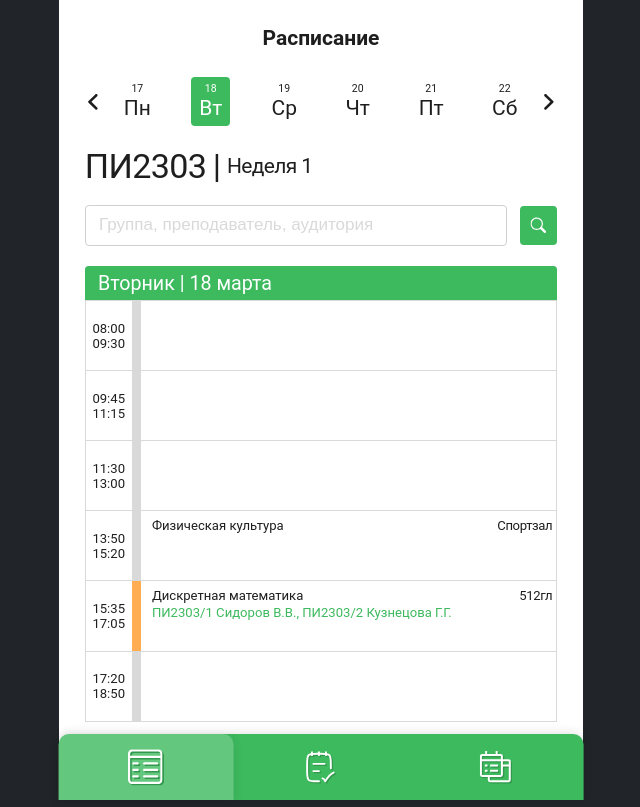
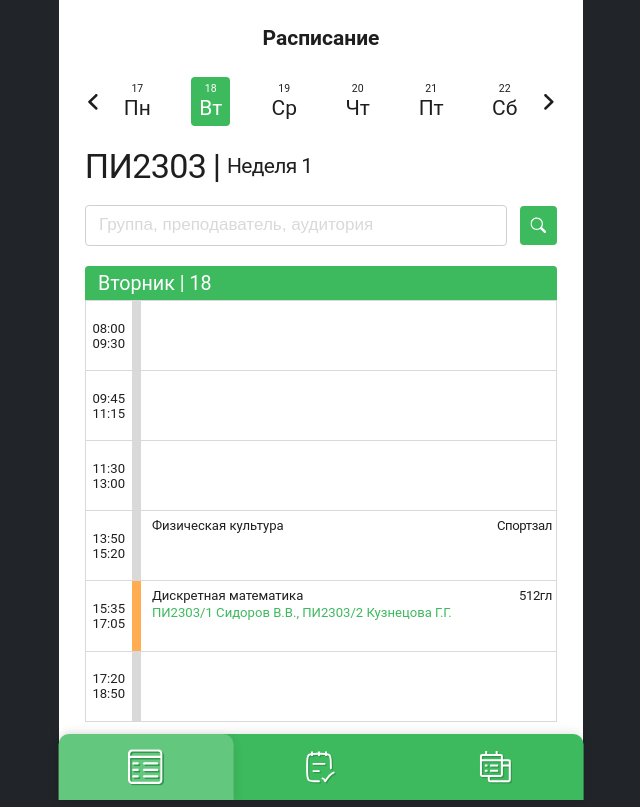
Before and after one commit to BONK327/Sked, a Vue app: page / in a window 1280 px wide. Shown: the whole page, without its empty margins (319-959 px from the left). Built offline with nearby package versions, Linux system fonts and the light colour scheme.

Commit message:
swiper and slider

```diff
--- a/package.json
+++ b/package.json
@@ -9,7 +9,9 @@
   "dependencies": {
     "@twa-dev/sdk": "^8.0.2",
     "core-js": "^3.8.3",
+    "swiper": "^8.4.7",
     "vue": "^3.2.13",
+    "vue-awesome-swiper": "^5.0.1",
     "vue-router": "^4.0.3",
     "vuex": "^4.0.2"
   },
--- a/src/components/Sked/ScheduleTable.vue
+++ b/src/components/Sked/ScheduleTable.vue
@@ -1,107 +1,99 @@
 <template>
-  <section
-      class="table"
-      @touchstart="handleTouchStart"
-      @touchmove="handleTouchMove"
-      @touchend="handleTouchEnd"
-      @mousedown="handleMouseDown"
-      @mouseup="handleMouseUp"
-      @mouseleave="handleMouseLeave"
-  >
-    <h2 class="table__title">{{ formattedDate }}</h2>
-    <ScheduleTableContent />
+  <section>
+    <swiper
+        class="table-swiper"
+        :slides-per-view="1"
+        :space-between="50"
+        @swiper="onSwiper"
+        @slide-change="onSlideChange"
+        :initial-slide="initialSlide"
+        :key="swiperKey"
+    >
+      <swiper-slide v-for="(day, index) in days" :key="index">
+        <section class="table">
+          <h2 class="table__title">
+            {{ day?.fullDayName || '' }} | {{ day?.date || '' }} {{ day?.month || '' }}
+          </h2>
+          <ScheduleTableContent :day-index="index" />
+        </section>
+      </swiper-slide>
+    </swiper>
   </section>
 </template>
 
 <script>
+import { Swiper, SwiperSlide } from 'swiper/vue'
+import 'swiper/css'
 import { mapGetters, mapActions } from 'vuex'
 import ScheduleTableContent from "@/components/Sked/ScheduleTableContent.vue"
 
 export default {
   name: 'ScheduleTable',
   components: {
+    Swiper,
+    SwiperSlide,
     ScheduleTableContent
   },
   data() {
     return {
-      touchStartX: null,
-      touchStartY: null,
-      mouseStartX: null,
-      isSwiping: false,
-      swipeThreshold: 50
+      swiperInstance: null,
+      localSelectedDayIndex: 0 // Track the selected day index locally
     }
   },
   computed: {
-    ...mapGetters(['selectedDay', 'days']),
-    formattedDate() {
-      if (this.selectedDay) {
-        return `${this.selectedDay.fullDayName} | ${this.selectedDay.date} ${this.selectedDay.month}`
-      }
-      return ''
+    ...mapGetters(['days', 'selectedDayIndex', 'monthNames', 'currentWeekType']),
+    initialSlide() {
+      // Initialize with the stored selected day index
+      return this.localSelectedDayIndex;
+    },
+    swiperKey() {
+      // Include currentWeekType to force swiper recreation when week changes
+      return `${this.currentWeekType}`;
     }
   },
   methods: {
-    ...mapActions(['navigateDay']),
+    ...mapActions(['setSelectedDay']),
 
-    handleTouchStart(e) {
-      this.touchStartX = e.touches[0].clientX
-      this.touchStartY = e.touches[0].clientY
-      this.isSwiping = false
+    onSwiper(swiper) {
+      this.swiperInstance = swiper;
+      // Set initial slide based on localSelectedDayIndex
+      swiper.slideTo(this.localSelectedDayIndex);
     },
 
-    handleTouchMove(e) {
-      if (!this.touchStartX) return
-
-      const deltaX = e.touches[0].clientX - this.touchStartX
-      const deltaY = e.touches[0].clientY - this.touchStartY
-
-      if (Math.abs(deltaX) > Math.abs(deltaY)) {
-        e.preventDefault()
-        this.isSwiping = true
+    onSlideChange(swiper) {
+      const dayIndex = swiper.activeIndex;
+      this.localSelectedDayIndex = dayIndex; // Update local index
+      if (this.days[dayIndex]) {
+        this.setSelectedDay({
+          ...this.days[dayIndex],
+          dayIndex: dayIndex
+        });
       }
     },
-
-    handleTouchEnd(e) {
-      if (!this.touchStartX || !this.isSwiping) return
-
-      const deltaX = e.changedTouches[0].clientX - this.touchStartX
-      if (Math.abs(deltaX) > this.swipeThreshold) {
-        this.navigateDay(deltaX > 0 ? -1 : 1)
-      }
-
-      this.resetTouch()
+  },
+  watch: {
+    // When days change (week switch), reset to the stored day index
+    days() {
+      this.$nextTick(() => {
+        if (this.swiperInstance && this.localSelectedDayIndex !== undefined) {
+          this.swiperInstance.slideTo(this.localSelectedDayIndex);
+        }
+      });
     },
 
-    handleMouseDown(e) {
-      this.mouseStartX = e.clientX
-      this.isSwiping = false
-    },
-
-    handleMouseUp(e) {
-      if (!this.mouseStartX || !this.isSwiping) return
-
-      const deltaX = e.clientX - this.mouseStartX
-      if (Math.abs(deltaX) > this.swipeThreshold) {
-        this.navigateDay(deltaX > 0 ? -1 : 1)
+    // Handle external changes to selectedDayIndex
+    selectedDayIndex(newIndex) {
+      if (newIndex !== undefined && newIndex !== this.localSelectedDayIndex) {
+        this.localSelectedDayIndex = newIndex;
+        if (this.swiperInstance) {
+          this.swiperInstance.slideTo(newIndex);
+        }
       }
-
-      this.resetMouse()
-    },
-
-    handleMouseLeave() {
-      this.resetMouse()
-    },
-
-    resetTouch() {
-      this.touchStartX = null
-      this.touchStartY = null
-      this.isSwiping = false
-    },
-
-    resetMouse() {
-      this.mouseStartX = null
-      this.isSwiping = false
     }
+  },
+  created() {
+    // Initialize localSelectedDayIndex with the store value
+    this.localSelectedDayIndex = this.selectedDayIndex || 0;
   }
 }
 </script>
@@ -188,4 +180,13 @@ export default {
         font-size: 1.2rem
       @include respond(phone)
         font-size: 1.2rem
+
+.table-swiper
+  width: 100%
+  height: 100%
+
+
+.swiper-slide
+  height: 100%
+
 </style>
--- a/src/components/Sked/ScheduleTableContent.vue
+++ b/src/components/Sked/ScheduleTableContent.vue
@@ -1,104 +1,65 @@
 <template>
-  <table class="table__content">
+  <table v-if="normalizedRows.length" class="table__content">
     <tbody>
     <ScheduleTableRow v-for="(row, index) in normalizedRows" :key="index" :row="row"/>
     </tbody>
   </table>
+  <div v-else class="no-data">
+    Нет данных для отображения
+  </div>
 </template>
 
 <script>
-import { mapActions } from 'vuex'
+import {mapActions} from 'vuex'
 import ScheduleTableRow from './ScheduleTableRow.vue'
 
 const defaultRows = [
-  { time: '08:00<br>09:30', type: 'seminar' },
-  { time: '09:45<br>11:15', type: 'seminar' },
-  { time: '11:30<br>13:00', type: 'seminar' },
-  { time: '13:50<br>15:20', type: 'seminar' },
-  { time: '15:35<br>17:05', type: 'seminar' },
-  { time: '17:20<br>18:50', type: 'seminar' },
+  {time: '08:00<br>09:30', type: 'seminar'},
+  {time: '09:45<br>11:15', type: 'seminar'},
+  {time: '11:30<br>13:00', type: 'seminar'},
+  {time: '13:50<br>15:20', type: 'seminar'},
+  {time: '15:35<br>17:05', type: 'seminar'},
+  {time: '17:20<br>18:50', type: 'seminar'},
 ];
 
 const saturdayRows = [
-  { time: '08:00<br>09:30', type: 'seminar' },
-  { time: '09:45<br>11:15', type: 'seminar' },
-  { time: '11:30<br>13:00', type: 'seminar' },
-  { time: '13:15<br>14:45', type: 'seminar' },
-  { time: '15:00<br>16:30', type: 'seminar' },
-  { time: '16:45<br>18:15', type: 'seminar' },
+  {time: '08:00<br>09:30', type: 'seminar'},
+  {time: '09:45<br>11:15', type: 'seminar'},
+  {time: '11:30<br>13:00', type: 'seminar'},
+  {time: '13:15<br>14:45', type: 'seminar'},
+  {time: '15:00<br>16:30', type: 'seminar'},
+  {time: '16:45<br>18:15', type: 'seminar'},
 ];
+
 export default {
   name: 'ScheduleTableContent',
   components: {
     ScheduleTableRow
   },
-  data() {
-    return {
-      rows: [
-        {
-          time: '08:00<br>09:30',
-          type: 'lection',
-          lesson: 'Веб-дизайн и интернет-программирование',
-          teacher: 'ПИ2303/1 Лаптев С.В., ПИ2303/2 Чемарина А.В',
-          room: '635гл'
-        },
-        {
-          time: '09:45<br>11:15',
-          type: 'lection',
-          lesson: 'Веб-дизайн и интернет-программирование',
-          teacher: 'ПИ2303/1 Лаптев С.В., ПИ2303/2 Чемарина А.В',
-          room: '635гл'
-        },{
-          time: '11:30<br>13:00',
-          type: 'lection',
-          lesson: 'Веб-дизайн и интернет-программирование',
-          teacher: 'ПИ2303/1 Лаптев С.В., ПИ2303/2 Чемарина А.В',
-          room: '635гл'
-        },
-        {
-          time: '13:50<br>15:20',
-          type: 'lection',
-          lesson: 'Веб-дизайн и интернет-программирование',
-          teacher: 'ПИ2303/1 Лаптев С.В., ПИ2303/2 Чемарина А.В',
-          room: '635гл'
-        },
-        {
-          time: '15:35<br>17:05',
-          type: 'lection',
-          lesson: 'Веб-дизайн и интернет-программирование',
-          teacher: 'ПИ2303/1 Лаптев С.В., ПИ2303/2 Чемарина А.В',
-          room: '635гл'
-        },
-        {
-          time: '17:20<br>18:50',
-          lesson: 'Веб-дизайн и интернет-программирование',
-          teacher: 'ПИ2303/1 Лаптев С.В., ПИ2303/2 Чемарина А.В',
-          room: '209гл'
-        },
-
-      ]
+  props: {
+    dayIndex: {
+      type: Number,
+      required: true
     }
   },
   computed: {
     currentDaySchedule() {
-      const dayIndex = this.$store.getters.selectedDayIndex;
-      return this.$store.getters.currentWeekSchedule[dayIndex] || [];
+      return this.$store.getters.currentWeekSchedule[this.dayIndex] || [];
     },
     timeSlots() {
-      const dayIndex = this.$store.getters.selectedDayIndex;
-      return dayIndex === 5 ? saturdayRows : defaultRows;
+      return this.dayIndex === 5 ? saturdayRows : defaultRows
     },
     normalizedRows() {
       return this.timeSlots.map(defaultRow => {
-        const dataRow = this.currentDaySchedule.find(r => r.time === defaultRow.time) || {};
+        const dataRow = this.currentDaySchedule.find(r => r.time === defaultRow.time) || {}
         return {
           ...defaultRow,
           type: dataRow.type || defaultRow.type,
           lesson: dataRow.lesson || '',
           teacher: dataRow.teacher || '',
           room: dataRow.room || ''
-        };
-      });
+        }
+      })
     }
   },
   methods: {
--- a/src/components/Sked/ScheduleTableRow.vue
+++ b/src/components/Sked/ScheduleTableRow.vue
@@ -1,12 +1,5 @@
 <template>
-  <tr
-      class="table__content-row"
-      @dblclick="handleCellInteraction"
-      @mousedown="startLongPress"
-      @mouseup="endLongPress"
-      @touchstart="startLongPress"
-      @touchend="endLongPress"
-  >
+  <tr class="table__content-row">
     <td class="table__content-row-time" v-html="row.time"></td>
     <td :class="['table__content-row-color', `table__content-row-color--${row.type}`]"></td>
     <td class="table__content-row-lesson">
@@ -39,7 +32,7 @@
 </template>
 
 <script>
-import { mapActions, mapGetters } from 'vuex'
+import { mapGetters } from 'vuex'
 
 export default {
   name: 'ScheduleTableRow',
@@ -47,11 +40,6 @@ export default {
     row: {
       type: Object,
       required: true
-    }
-  },
-  data() {
-    return {
-      longPressTimer: null
     }
   },
   computed: {
@@ -69,41 +57,6 @@ export default {
     }
   },
   methods: {
-    ...mapActions(['addNote', 'openNoteDialog']),
-    handleCellInteraction() {
-      if (!this.isLessonExists) return
-      const selectedDate = this.selectedDay?.originalDate?.toISOString().split('T')[0] || new Date().toISOString().split('T')[0]
-      let note = this.getNotes.find(note =>
-          note.lesson === this.row.lesson &&
-          note.time === this.row.time &&
-          note.date === selectedDate
-      )
-
-      if (!note) {
-        note = {
-          id: Date.now(),
-          lesson: this.row.lesson,
-          time: this.row.time,
-          content: '',
-          date: selectedDate,
-          teacher: this.row.teacher,
-          room: this.row.room
-        }
-        this.addNote(note)
-      }
-
-      this.openNoteDialog(note.id)
-    },
-    startLongPress(e) {
-      if (!this.isLessonExists) return // Блокируем если пары нет
-      e.preventDefault()
-      this.longPressTimer = setTimeout(() => {
-        this.handleCellInteraction()
-      }, 500)
-    },
-    endLongPress() {
-      clearTimeout(this.longPressTimer)
-    },
     handleNoteClick(e) {
       if (!this.isLessonExists) {
         e.preventDefault()
@@ -122,7 +75,7 @@ export default {
       )
 
       if (note) {
-        this.openNoteDialog(note.id)
+        this.$store.dispatch('openNoteDialog', note.id)
       }
     }
   }
--- a/src/components/Sked/Slider.vue
+++ b/src/components/Sked/Slider.vue
@@ -1,5 +1,6 @@
 <template>
   <section class="slider">
+    <!-- Стрелки -->
     <svg
         class="slider__left"
         :class="{ 'slider__arrow-disabled': weekOffset <= -2 }"
@@ -51,33 +52,46 @@
 </template>
 
 <script>
-import { mapActions } from 'vuex'
+import { mapActions, mapGetters } from 'vuex'
 
 export default {
   name: 'Slider',
   data() {
+    const today = new Date()
+    let weekOffset = 0
+
+    // Если сегодня воскресенье, стартуем со следующей недели
+    if(today.getDay() === 0) {
+      weekOffset = 1
+    }
+
     return {
-      weekOffset: 0,
+      weekOffset,
       weekDays: ['Пн', 'Вт', 'Ср', 'Чт', 'Пт', 'Сб'],
       fullDayNames: ['Понедельник', 'Вторник', 'Среда', 'Четверг', 'Пятница', 'Суббота'],
       monthNames: ['января', 'февраля', 'марта', 'апреля', 'мая', 'июня', 'июля', 'августа', 'сентября', 'октября', 'ноября', 'декабря'],
       days: [],
-      selectedDate: null // Будем хранить полную дату выбранного дня
-    };
+      selectedDate: null,
+      todayAdjusted: new Date()
+    }
+  },
+  computed: {
+    ...mapGetters(['selectedDayIndex', 'days', 'currentWeekType']),
+    currentDayIndex() {
+      const today = new Date()
+      if (today.getDay() === 0) return 0 // Если воскресенье, показываем понедельник
+      return today.getDay() - 1
+    }
   },
   methods: {
-    ...mapActions(['setSelectedDay']),
+    ...mapActions(['setSelectedDay', 'setCurrentWeekType']),
 
     handleDayClick(index) {
-      const clickedDate = new Date();
-      clickedDate.setDate(clickedDate.getDate() + this.weekOffset * 7);
-      const dayDiff = clickedDate.getDay() === 0 ? 6 : clickedDate.getDay() - 1;
-      clickedDate.setDate(clickedDate.getDate() - dayDiff + index);
+      const clickedDate = new Date(this.days[index].originalDate);
+      this.selectedDate = clickedDate;
 
-      this.selectedDate = clickedDate;
+      // Обновляем дни, сохраняя выбранную дату
       this.updateDays();
-
-      // Обновляем тип недели только при клике на день
       this.updateWeekType();
 
       this.setSelectedDay({
@@ -89,11 +103,6 @@ export default {
       });
     },
 
-    getDayOfWeekName(date) {
-      const days = ['Вс', 'Пн', 'Вт', 'Ср', 'Чт', 'Пт', 'Сб'];
-      return days[date.getDay()];
-    },
-
     isSameDay(date1, date2) {
       return date1.getDate() === date2.getDate() &&
           date1.getMonth() === date2.getMonth() &&
@@ -102,35 +111,59 @@ export default {
 
     updateDays() {
       const today = new Date();
-      const currentDate = today.getDate();
-      const currentMonth = today.getMonth();
-      const currentYear = today.getFullYear();
 
-      const weekStart = new Date(today);
-      weekStart.setDate(today.getDate() + this.weekOffset * 7);
+      // Если сегодня воскресенье, переключаем на понедельник следующей недели
+      if(today.getDay() === 0) {
+        this.todayAdjusted = new Date(today);
+        this.todayAdjusted.setDate(today.getDate() + 1);
+        // Устанавливаем смещение на следующую неделю, если еще не установлено
+        if(this.weekOffset === 0) this.weekOffset = 1;
+      } else {
+        this.todayAdjusted = new Date(today);
+      }
+
+      const weekStart = new Date();
+      weekStart.setDate(weekStart.getDate() + this.weekOffset * 7);
       const dayDiff = weekStart.getDay() === 0 ? 6 : weekStart.getDay() - 1;
       weekStart.setDate(weekStart.getDate() - dayDiff);
 
-      this.days = this.weekDays.map((day, index) => {
+      const newDays = this.weekDays.map((day, index) => {
         const date = new Date(weekStart);
         date.setDate(weekStart.getDate() + index);
 
-        const isCurrentDay = this.isSameDay(date, today);
-        const isSelectedDay = this.selectedDate && this.isSameDay(date, this.selectedDate);
+        const isCurrentDay = this.isSameDay(date, this.todayAdjusted);
+        // Если есть выбранная дата, проверяем соответствие дня недели
+        const isSelectedDay = this.selectedDate
+            ? date.getDay() === this.selectedDate.getDay()
+            : isCurrentDay; // Если нет выбранной даты, активным будет текущий день
 
         return {
           date: date.getDate().toString().padStart(2, '0'),
           weekDay: day,
-          isActive: isSelectedDay,
-          isCurrentDay: isCurrentDay
+          fullDayName: this.fullDayNames[index],
+          month: this.monthNames[date.getMonth()],
+          originalDate: date,
+          isCurrentDay: isCurrentDay,
+          isActive: isSelectedDay
         };
       });
 
-      // Если это первая загрузка и ничего не выбрано, выбираем текущий день
-      if (!this.selectedDate && this.weekOffset === 0) {
-        const currentDayIndex = this.days.findIndex(day => day.isCurrentDay);
-        if (currentDayIndex !== -1) {
-          this.handleDayClick(currentDayIndex);
+      this.$store.commit('SET_DAYS', newDays);
+      this.days = newDays;
+
+      // Если это начальная загрузка, устанавливаем текущий день как выбранный
+      if (!this.selectedDate) {
+        const activeDay = newDays.find(day => day.isActive);
+        if (activeDay) {
+          this.selectedDate = activeDay.originalDate;
+          const index = newDays.findIndex(day => day.isActive);
+          this.setSelectedDay({
+            fullDayName: activeDay.fullDayName,
+            date: activeDay.date,
+            month: activeDay.month,
+            originalDate: activeDay.originalDate,
+            dayIndex: index
+          });
         }
       }
     },
@@ -138,25 +171,55 @@ export default {
     prevWeek() {
       if (this.weekOffset > -2) {
         this.weekOffset--;
+        // Сохраняем индекс выбранного дня перед обновлением
+        const selectedIndex = this.days.findIndex(day => day.isActive);
         this.updateDays();
+        // Восстанавливаем выбранный день после обновления
+        if (selectedIndex >= 0) {
+          this.handleDayClick(selectedIndex);
+        }
       }
     },
 
     nextWeek() {
       if (this.weekOffset < 2) {
         this.weekOffset++;
+        // Сохраняем индекс выбранного дня перед обновлением
+        const selectedIndex = this.days.findIndex(day => day.isActive);
         this.updateDays();
+        // Восстанавливаем выбранный день после обновления
+        if (selectedIndex >= 0) {
+          this.handleDayClick(selectedIndex);
+        }
       }
     },
+
     updateWeekType() {
-      const weekType = this.$store.getters.getWeekTypeByOffset(this.weekOffset);
-      this.$store.dispatch('setCurrentWeekType', weekType);
+      const weekType = this.$store.getters.getWeekTypeByOffset(this.weekOffset)
+      this.$store.dispatch('setCurrentWeekType', weekType)
     }
   },
+  watch: {
+    selectedDayIndex(newIndex) {
+      if (newIndex !== undefined && this.days[newIndex]) {
+        const day = this.days[newIndex];
+        this.selectedDate = day.originalDate;
+
+        // Обновляем активные дни
+        this.days.forEach((d, i) => {
+          d.isActive = i === newIndex;
+        });
+      }
+    },
+  },
   mounted() {
-    this.updateDays();
+    const today = new Date()
+    if(today.getDay() === 0) {
+      this.weekOffset = 1
+    }
+    this.updateDays()
   }
-};
+}
 </script>
 
 <style lang="sass" scoped>
@@ -270,9 +333,9 @@ export default {
 
 .date-flip-enter-from
   opacity: 0
-  transform: translateY(-10px)
+  transform: translateY(-1rem)
 
 .date-flip-leave-to
   opacity: 0
-  transform: translateY(10px)
+  transform: translateY(1rem)
 </style>
--- a/src/components/Sked/sked.vue
+++ b/src/components/Sked/sked.vue
@@ -18,8 +18,10 @@ import Buttons from "@/components/UI/Buttons.vue";
 
 export default {
   name: 'sked',
-  components: {Header, Buttons, ScheduleTable, Search, GroupInfo, Slider}
-
+  components: {Header, Buttons, ScheduleTable, Search, GroupInfo, Slider},
+  mounted() {
+    this.$store.dispatch('updateDays')
+  }
 }
 </script>
 
--- a/src/store/index.js
+++ b/src/store/index.js
@@ -5,6 +5,8 @@ export default createStore({
         notes: JSON.parse(localStorage.getItem('notes')) || [],
         activeTab: 'schedule',
         selectedDay: null,
+        selectedDayIndex: 0,
+        days: [],
         isAddNoteModalOpen: false,
         availableLessons: [],
         activeNoteId: null,
@@ -14,8 +16,7 @@ export default createStore({
             noteId: null
         },
         currentWeekOffset: 0,
-        selectedDayIndex: null,
-        days: [],
+
         weekDays: ['Пн', 'Вт', 'Ср', 'Чт', 'Пт', 'Сб'],
         fullDayNames: ['Понедельник', 'Вторник', 'Среда', 'Четверг', 'Пятница', 'Суббота'],
         monthNames: ['января', 'февраля', 'марта', 'апреля', 'мая', 'июня', 'июля', 'августа', 'сентября', 'октября', 'ноября', 'декабря'],
@@ -39,6 +40,7 @@ export default createStore({
             }
         }
 
+
     },
     mutations: {
         ADD_NOTE(state, note) {
@@ -61,7 +63,9 @@ export default createStore({
         },
         SET_SELECTED_DAY(state, day) {
             state.selectedDay = day;
-            state.selectedDayIndex = day.dayIndex; // Сохраняем индекс выбранного дня
+            if (day && day.dayIndex !== undefined) {
+                state.selectedDayIndex = day.dayIndex;
+            }
         },
         SET_ADD_NOTE_MODAL(state, value) {
             state.isAddNoteModalOpen = value
@@ -558,6 +562,9 @@ export default createStore({
         updateWeekSchedule({ commit }, { weekType, dayIndex, schedule }) {
             commit('SET_WEEK_SCHEDULE', { weekType, dayIndex, schedule });
         },
+        updateWeekOffset({ commit }, offset) {
+            commit('SET_WEEK_OFFSET', offset)
+        },
 
 
     },
@@ -572,7 +579,11 @@ export default createStore({
         noteDialog: state => state.noteDialog,
         // И геттер для получения заметки по ID
         getNoteById: state => id => state.notes.find(note => note.id === id),
-        days: state => state.days,
+        days: state => state.days.map((day, index) => ({
+            ...day,
+            fullDayName: state.fullDayNames[index], // Исправляем индекс
+            month: state.monthNames[new Date(day.originalDate).getMonth()]
+        })),
         currentWeekOffset: state => state.currentWeekOffset,
         selectedDayIndex: state => state.selectedDayIndex,
         canNavigatePrev: state => state.currentWeekOffset > -2,
@@ -584,6 +595,7 @@ export default createStore({
             const absoluteOffset = Math.abs(offset);
             return absoluteOffset % 2 === 0 ? 'week1' : 'week2';
         },
+        monthNames: state => state.monthNames,
         fullWeekSchedule: (state, getters) => getters.currentWeekSchedule
     }
 })
```
Also changed, not shown: src/components/AddNoteModal.vue (+7 -3 lines), 1 other file (tests, documents, lock files or other folders).
